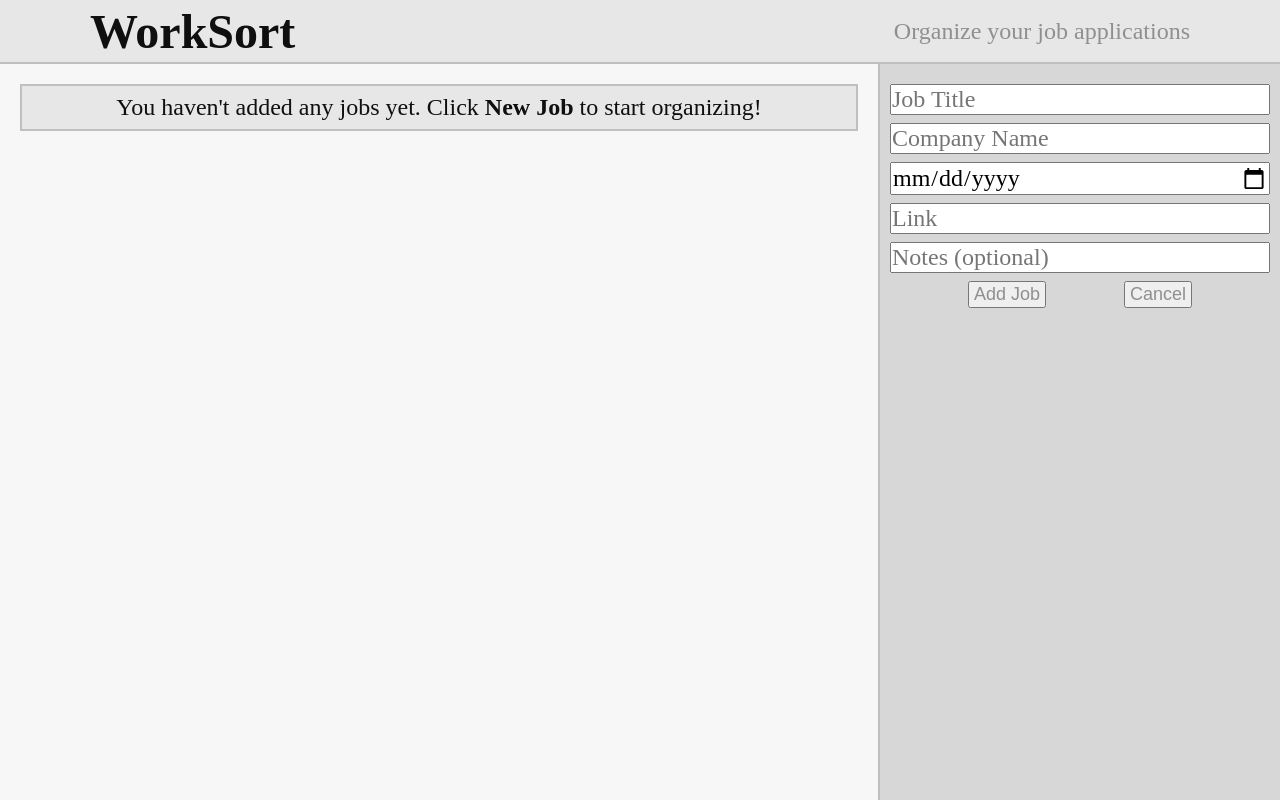
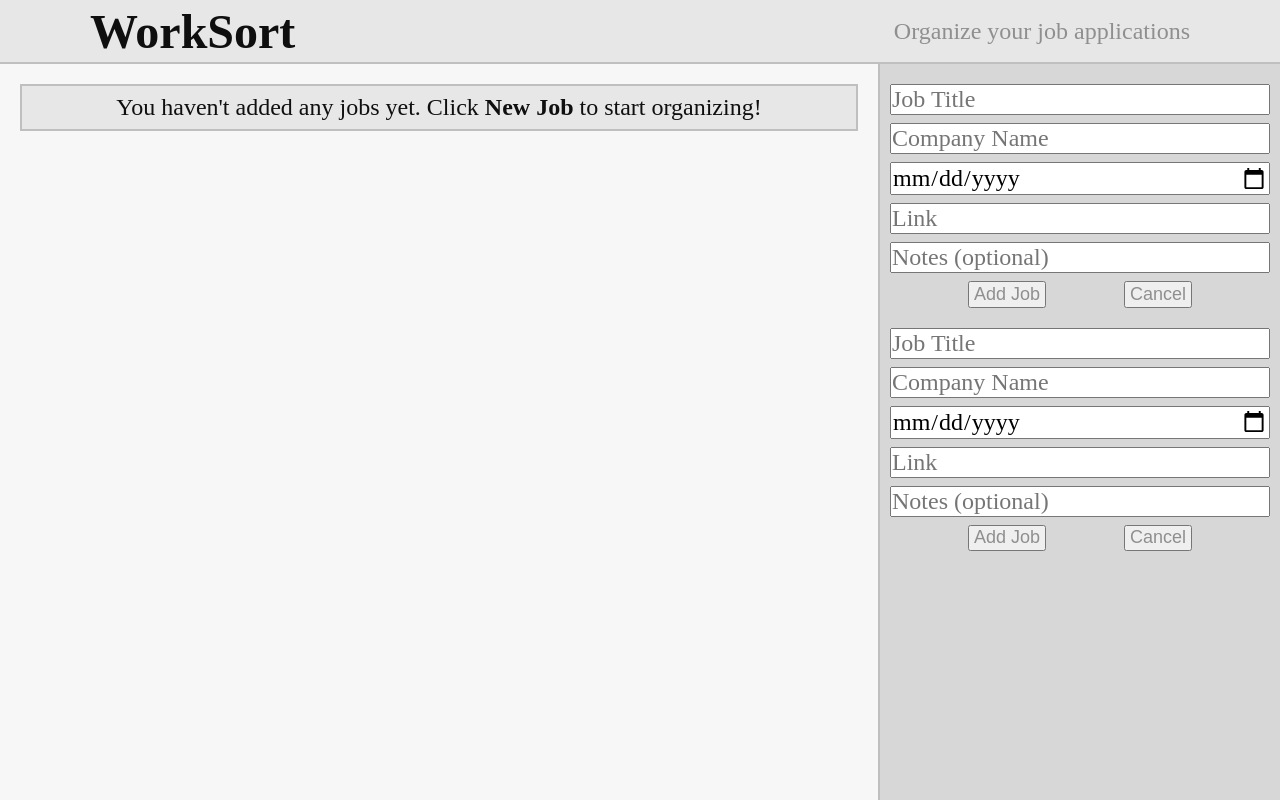
Before and after one commit to bd2720/worksort, a Vue app in the folder WorkSort/: page / in a window 1280 px wide. Both pictures are taken after a click on the button "New Job". Built offline with nearby package versions, Linux system fonts and the light colour scheme.

Commit message:
prepare for Dexie integration

```diff
--- a/WorkSort/src/App.vue
+++ b/WorkSort/src/App.vue
@@ -2,6 +2,9 @@
 import { ref, computed } from 'vue'
 import JobTable from './Components/JobTable.vue'
 import JobView from './Components/JobView.vue'
+import JobAdd from './Components/JobAdd.vue'
+import JobEdit from './Components/JobEdit.vue'
+import JobDelete from './Components/JobDelete.vue'
 // JSON array of job objects
 const jobs = ref([])
 // begin jobIDs at 1
@@ -26,17 +29,17 @@ function clearInputs() {
 const showInputs = computed(() => {
   return addingJob.value || editingJob.value
 })
-// show functional buttons (Add, Edit, Delete)
+// show functional buttons (Add)
 const showFunctions = computed(() => {
-  return !addingJob.value && !editingJob.value && !selectedJobID.value
+  return !addingJob.value && !editingJob.value && !jobSelected.value
 })
 // show extended job info (if a job is selected)
 const showExtendedJob = computed(() => {
-  return selectedJobID.value && !editingJob.value
+  return jobSelected.value && !editingJob.value
 })
 // enlarge the aside if sub-menus are active
 const enlargeAside = computed(() => {
-  return showInputs.value || showExtendedJob.value
+  return addingJob.value || jobSelected.value
 })
 
 const addingJob = ref(false)
@@ -56,6 +59,8 @@ function startEditJob() {
   tempNotes.value = selectedJob.value['notes']
 }
 
+const deletingJob = ref(false)
+
 // add filled-out job object to jobs
 function finalizeNewJob() {
   // add new job object
@@ -67,8 +72,6 @@ function finalizeNewJob() {
     url: tempURL.value,
     notes: tempNotes.value
   })
-  // sort new list
-  sortJobs()
   // no longer adding the job
   addingJob.value = false
 }
@@ -77,23 +80,18 @@ function abortNewJob() {
   addingJob.value = false
 }
 
-// needed for storing selected job while editing; undefined means unselected
-const selectedJobID = ref(undefined)
 // reference to the selected job object
-const selectedJob = computed(() => {
-  if (!selectedJobID.value) return undefined
-  // search for job object in jobs array
-  return jobs.value.find((job) => job['id'] === selectedJobID.value)
-})
+const selectedJob = ref(undefined)
+const jobSelected = computed(() => Boolean(selectedJob.value))
 
-function selectJob(jobID) {
-  // save the selected job id
-  selectedJobID.value = jobID
+function selectJob(job) {
+  // save the selected job
+  selectedJob.value = job
 }
 
 function deselectJob(){
   // set the selected job back to undefined
-  selectedJobID.value = undefined
+  selectedJob.value = undefined
 }
 
 // exit editing mode
@@ -104,8 +102,6 @@ function finalizeEditJob() {
   selectedJob.value['date'] = tempDate.value
   selectedJob.value['url'] = tempURL.value
   selectedJob.value['notes'] = tempNotes.value
-  // sort updated list
-  sortJobs()
   // done editing
   editingJob.value = false
 }
@@ -115,31 +111,16 @@ function abortEdit() {
   editingJob.value = false
 }
 
-// delete the job associated with the selectedJobID
+// delete selectedJob from the list
 function deleteJob() {
+  deletingJob.value = true
   // remove job with matching ID
-  jobs.value = jobs.value.filter((job) => job['id'] != selectedJobID.value)
+  jobs.value = jobs.value.filter((job) => job['id'] != selectedJob.value['id'])
+  deletingJob.value = false
   // deselect job, since it no longer exists
-  selectedJobID.value = undefined
+  selectedJob.value = undefined
 }
 
-// function by which to sort jobs
-var activeSort = jobComp_earliest
-function sortJobs(){
-  jobs.value.sort(activeSort)
-}
-
-// comparator for sorting job objects by ascending date
-function jobComp_earliest(a, b){
-  const dA = new Date(a['date'])
-  const dB = new Date(b['date'])
-  if(dA < dB){
-    return -1
-  } else if(dA > dB){
-    return 1
-  }
-  return 0
-}
 </script>
 
 <template>
@@ -170,8 +151,17 @@ function jobComp_earliest(a, b){
           <button @click="abortEdit()">Cancel</button>
         </div>
       </form>
+      <div class="add-wrapper" v-if="addingJob">
+        <JobAdd :nextID="nextID" @job_add="addingJob = false" @cancel_add="addingJob = false"/>
+      </div>
       <div class="view-wrapper" v-if="showExtendedJob">
-        <JobView :selectedJob="selectedJob" @job-deselect="deselectJob" @job-edit="startEditJob" @job-delete="deleteJob"/>
+        <JobView :selectedJob="selectedJob" @job_deselect="deselectJob" @job_edit="startEditJob" @job_delete="deleteJob"/>
+      </div>
+      <div class="edit-wrapper" v-if="editingJob">
+        <JobEdit :selectedJob="selectedJob" @job_edit="editingJob = false" @cancel_edit="editingJob = false"/>
+      </div>
+      <div class="delete-wrapper" v-if="deletingJob">
+        <JobDelete :selectedJob="selectedJob" @job_delete="deletingJob = false; deselectJob()"/>
       </div>
     </aside>
   </div>
--- /dev/null
+++ b/WorkSort/src/Components/JobAdd.vue
@@ -0,0 +1,50 @@
+<script setup>
+import { ref } from 'vue'
+
+const props = defineProps({
+  nextID: Number
+})
+
+const emit = defineEmits([
+  'job_add',
+  'cancel_add'
+])
+
+// input variables
+const tempTitle = ref("")
+const tempCompany = ref("")
+const tempDate = ref("")
+const tempURL = ref("")
+const tempNotes = ref("")
+
+function addJob() {
+  const newJob = {
+    id: props.nextID,
+    title: tempTitle.value,
+    company: tempCompany.value,
+    date: tempDate.value,
+    url: tempURL.value,
+    notes: tempNotes.value
+  }
+  // insert into DB
+  emit('job_add')
+}
+
+function cancelAdd(){
+  emit('cancel_add')
+}
+</script>
+
+<template>
+  <form class="input-wrapper">
+    <input v-model="tempTitle" placeholder="Job Title">
+    <input v-model="tempCompany" placeholder="Company Name">
+    <input type="date" v-model="tempDate" placeholder="Date Applied">
+    <input type="url" v-model="tempURL" placeholder="Link">
+    <input v-model="tempNotes" placeholder="Notes (optional)">
+    <div class="input-button-wrapper">
+      <button @click="addJob">Add Job</button>
+      <button @click="cancelAdd">Cancel</button>
+    </div>
+  </form>
+</template>
--- /dev/null
+++ b/WorkSort/src/Components/JobDelete.vue
@@ -0,0 +1,22 @@
+<script setup>
+const props = defineProps({
+  selectedJob: Object,
+  jobs: Array
+})
+
+const emit = defineEmits([
+  'job_delete'
+])
+// delete the job associated with the selectedJobID
+function deleteJob() {
+  // remove job with matching ID (in DB)
+  emit('job_delete')
+}
+// call this upon creation
+deleteJob()
+
+</script>
+
+<template>
+<!-- empty for now. -->
+</template>
--- /dev/null
+++ b/WorkSort/src/Components/JobEdit.vue
@@ -0,0 +1,43 @@
+<script setup>
+import { ref } from 'vue'
+
+const props = defineProps({
+  selectedJob: Object
+})
+
+const emit = defineEmits([
+  'job_edit',
+  'cancel_edit'
+])
+
+/* input variables can be initialized here, since we know this
+component will only be created after a job is selected */
+const tempTitle = ref(props.selectedJob['title'])
+const tempCompany = ref(props.selectedJob['company'])
+const tempDate = ref(props.selectedJob['date'])
+const tempURL = ref(props.selectedJob['url'])
+const tempNotes = ref(props.selectedJob['tempNotes'])
+
+function editJob() {
+  // save new job info to db
+  emit('job_edit')
+}
+
+function cancelEdit() {
+  emit('cancel_edit')
+}
+</script>
+
+<template>
+  <form class="input-wrapper">
+    <input v-model="tempTitle" placeholder="Job Title">
+    <input v-model="tempCompany" placeholder="Company Name">
+    <input type="date" v-model="tempDate" placeholder="Date Applied">
+    <input type="url" v-model="tempURL" placeholder="Link">
+    <input v-model="tempNotes" placeholder="Notes (optional)">
+    <div class="input-button-wrapper">
+      <button @click="editJob()">Save</button>
+      <button @click="cancelEdit()">Cancel</button>
+    </div>
+  </form>
+</template>
--- a/WorkSort/src/Components/JobTable.vue
+++ b/WorkSort/src/Components/JobTable.vue
@@ -60,12 +60,12 @@ function shortenDate(dateStr){
           <td>{{ shortenDate(job['date']) }}</td>
           <td>
             <!-- disable view buttons if the aside is in focus -->
-            <button @click="emit('job_select', job['id'])" :disabled="enlargeAside">View</button>
+            <button @click="emit('job_select', job)" :disabled="enlargeAside">View</button>
           </td>
         </tr>
       </tbody>
     </table>
-    <p v-else id="no-jobs">
+    <p v-else>
       You haven't added any jobs yet. Click <strong>New Job</strong> to start organizing!
     </p>
   </div>
--- a/WorkSort/src/Components/JobView.vue
+++ b/WorkSort/src/Components/JobView.vue
@@ -1,13 +1,12 @@
 <script setup>
-// should be temporary, will later use find(id) from dbUtil.js
 const props = defineProps({
   selectedJob: Object
 })
 
 const emit = defineEmits([
-  'job-deselect',
-  'job-edit',
-  'job-delete'
+  'job_deselect',
+  'job_edit',
+  'job_delete'
 ])
 </script>
 
@@ -45,9 +44,9 @@ const emit = defineEmits([
     </div>
   </div>
   <div class="info-option-wrapper">
-    <button @click="emit('job-deselect')">Close</button>
-    <button @click="emit('job-edit')">Edit</button>
-    <button @click="emit('job-delete')">Delete</button>
+    <button @click="emit('job_deselect')">Close</button>
+    <button @click="emit('job_edit')">Edit</button>
+    <button @click="emit('job_delete')">Delete</button>
   </div>
 </template>
 
--- a/WorkSort/src/db.js
+++ b/WorkSort/src/db.js
@@ -6,7 +6,7 @@ export const db = new Dexie('jobData')
 // create jobs table
 db.version(1).stores({
   // id is (unique) primary key
-  jobs: '&id, title, company, date',
+  jobs: '++id, title, company, date',
   // store for metadata (nextID)
   meta: '&key'
 })
```
Also changed, not shown: WorkSort/src/dbUtil.js (added).
